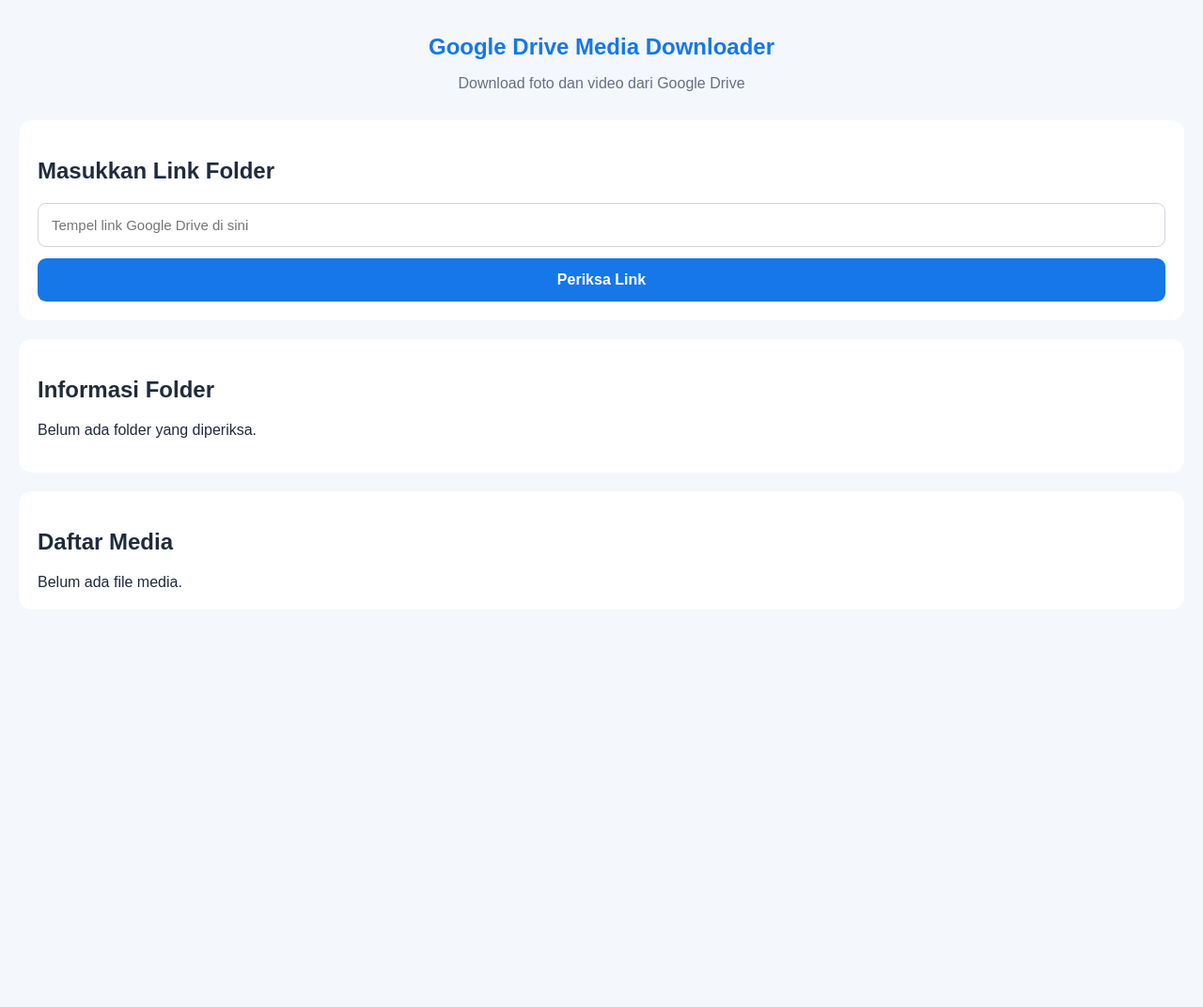
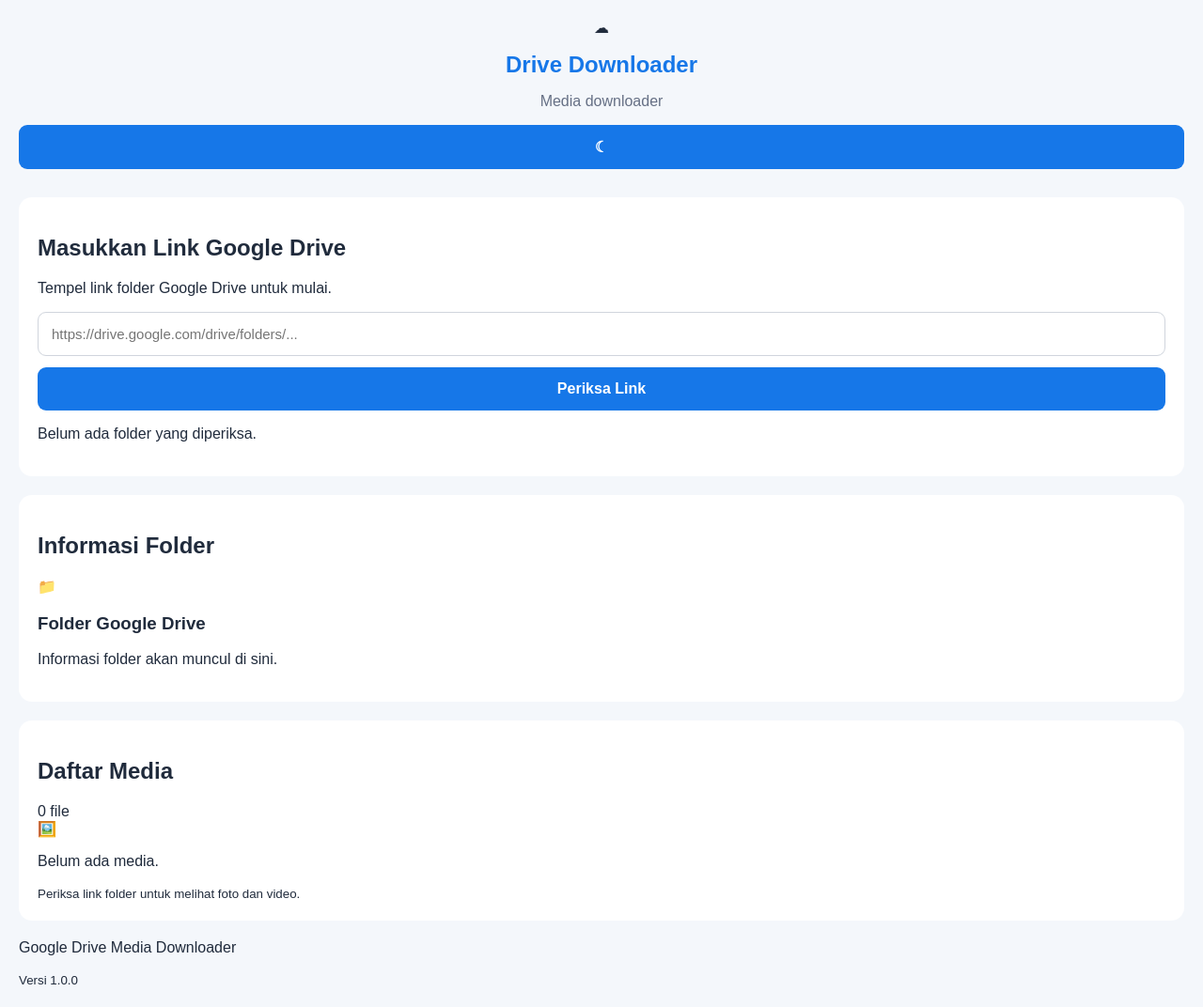
Before and after one commit to irfankhoirulwahid-wq/drive-media-downloader, a plain HTML site: page www/index.html in a window 1280 px wide. Shown: the whole page at 94% size. Before the commit the page ends 800 px from the top, so only its background shows below. Drawn offline with Linux system fonts and the light colour scheme.

Commit message:
Update index.html

```diff
--- a/www/index.html
+++ b/www/index.html
@@ -1,52 +1,93 @@
+
 <!DOCTYPE html>
 <html lang="id">
 <head>
     <meta charset="UTF-8">
     <meta name="viewport" content="width=device-width, initial-scale=1.0">
-    <meta name="theme-color" content="#1677E8">
-
-    <title>Google Drive Media Downloader</title>
-
+    <meta name="theme-color" content="#1677e8">
+    <title>Drive Media Downloader</title>
     <link rel="stylesheet" href="css/style.css">
 </head>
 <body>
 
-    <header>
-        <h1>Google Drive Media Downloader</h1>
-        <p>Download foto dan video dari Google Drive</p>
+    <div class="app-container">
+
+        <header class="app-header">
+            <div class="brand">
+                <div class="brand-icon">☁</div>
+                <div>
+                    <h1>Drive Downloader</h1>
+                    <p>Media downloader</p>
+                </div>
+            </div>
+
+            <button id="themeToggle" class="theme-button"
+                aria-label="Ganti tema">☾</button>
         </header>
 
-    <main id="app">
+        <main>
 
-        <section id="folder-section">
-            <h2>Masukkan Link Folder</h2>
+            <section class="card">
+                <h2>Masukkan Link Google Drive</h2>
+                <p class="description">
+                    Tempel link folder Google Drive untuk mulai.
+                </p>
 
                 <input
                     type="url"
                     id="folderLink"
-                placeholder="Tempel link Google Drive di sini"
+                    placeholder="https://drive.google.com/drive/folders/..."
                 >
 
-            <button id="checkLink">
+                <button id="checkLink" class="primary-button">
                     Periksa Link
                 </button>
+
+                <p id="folderStatus" class="status">
+                    Belum ada folder yang diperiksa.
+                </p>
             </section>
 
-        <section id="folder-info">
+            <section class="card">
                 <h2>Informasi Folder</h2>
-            <p id="folderStatus">Belum ada folder yang diperiksa.</p>
+
+                <div class="folder-info">
+                    <div class="folder-icon">📁</div>
+                    <div>
+                        <h3 id="folderName">Folder Google Drive</h3>
+                        <p id="folderDetails">
+                            Informasi folder akan muncul di sini.
+                        </p>
+                    </div>
+                </div>
             </section>
 
-        <section id="media-section">
+            <section class="card">
+                <div class="section-heading">
                     <h2>Daftar Media</h2>
-            <div id="mediaList">
-                Belum ada file media.
+                    <span id="fileCount">0 file</span>
+                </div>
+
+                <div class="media-list" id="mediaList">
+                    <div class="empty-state">
+                        <div class="empty-icon">🖼️</div>
+                        <p>Belum ada media.</p>
+                        <small>
+                            Periksa link folder untuk melihat foto dan video.
+                        </small>
+                    </div>
                 </div>
             </section>
 
         </main>
 
+        <footer>
+            <p>Google Drive Media Downloader</p>
+            <small>Versi 1.0.0</small>
+        </footer>
+
+    </div>
+
     <script src="js/app.js"></script>
-
 </body>
 </html>
```
Lines whose indentation alone changed are shown as unchanged.
